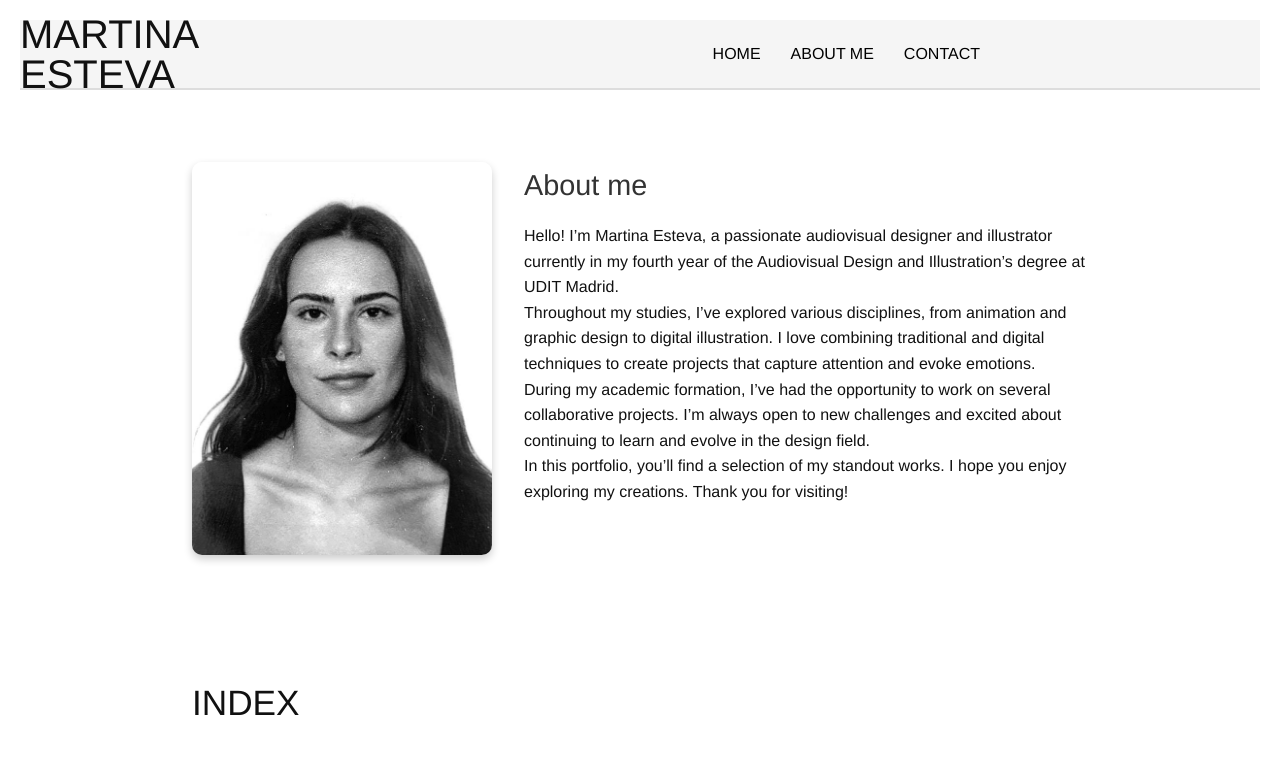
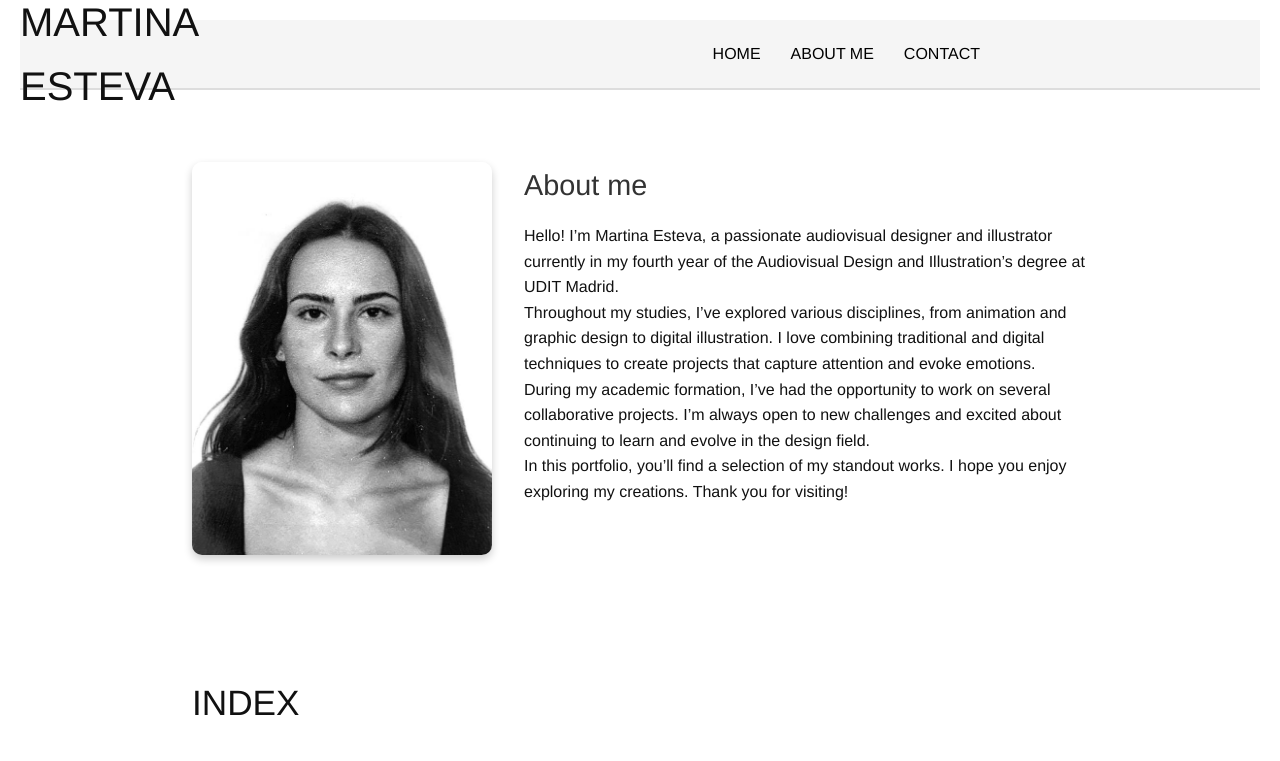
Before and after one commit to martinaesteva/mi-proyectoweb, a plain HTML site: page index.html in a window 1280 px wide. Shown: the top 761 px of the page. Drawn offline with Linux system fonts and the light colour scheme.

Commit message:
Actualizo estilos y header en todo el sitio

```diff
--- a/css/style.css
+++ b/css/style.css
@@ -39,8 +39,7 @@ header {
   font-size: 2.5em;
   font-weight: 300;
   text-align: left;
-  margin-left: 0;
-  line-height: 1; /* <-- Esto reduce el espacio entre líneas */
+  margin-left: 0; /* Pegado a la izquierda */
 }
 
 .header-nav {
```
